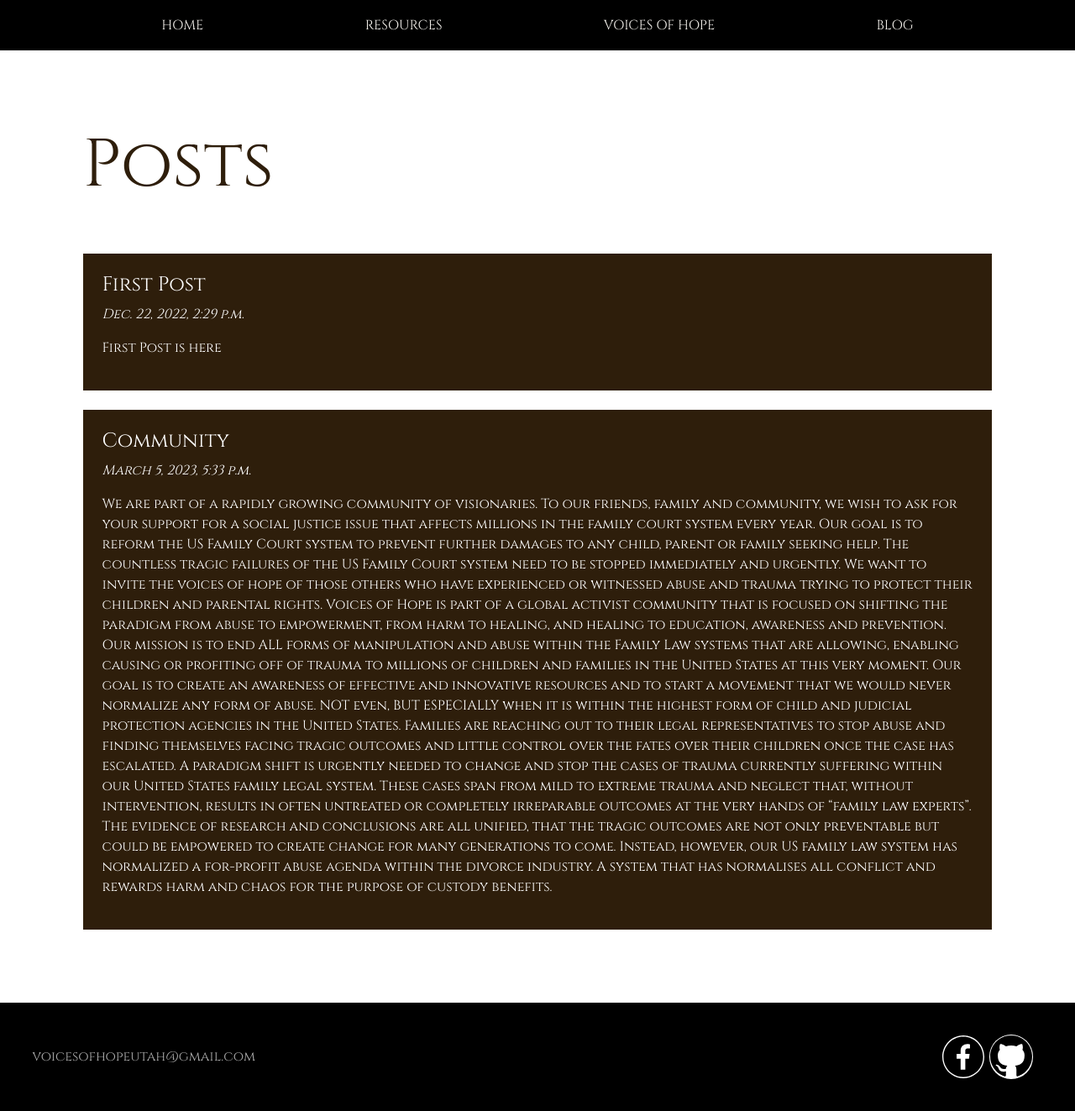
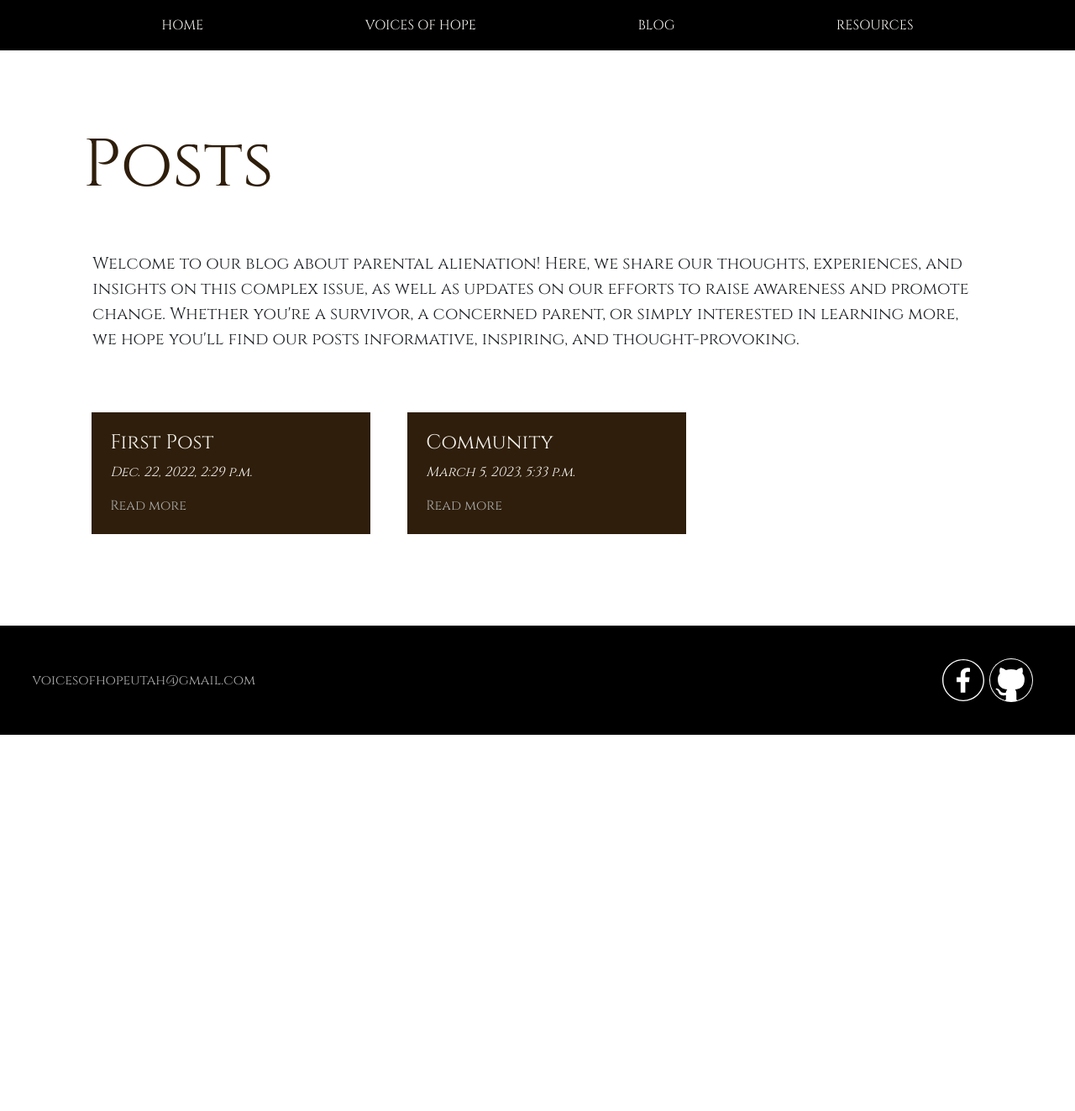
Before and after one commit to CodeSproutOrg/VOH, a Django app: page /blog in a window 1280 px wide. Shown: the whole page at 84% size. After the commit the page ends 875 px from the top, so only its background shows below. Run offline with Django 4.2, Linux system fonts and the light colour scheme; data comes from the database, SQL or seed files in the repository; both versions use the stored data as it was after the commit.

Commit message:
05.03.2023

```diff
--- a/VOH/urls.py
+++ b/VOH/urls.py
@@ -8,6 +8,7 @@ handler404 = pageNotFound
 urlpatterns = [
     path('', views.index, name='main'),
     path('blog', views.blog, name='blog'),
+    path('blog/<int:post_id>/', views.blog, name='blog'),
     path('stories', views.stories, name='stories'),
     path('resources', views.resources, name='resources'),
     path('resources/<str:file_name>/', views.download_file, name='download_file'),
--- a/core/views.py
+++ b/core/views.py
@@ -19,10 +19,18 @@ def index(request):
     else:
         return render(request, template, context=data)
 
-def blog(request):
-    template = f"{template_path}/blog.html"
-    data = {"title": "Posts", "posts": Post.objects.all()}
-    return render(request, template, context=data)
+def blog(request, post_id=None):
+    template = f"{template_path}/blog"
+
+    if not post_id:
+        template = f'{template}/blog.html'
+        data = {"title": "Posts", "posts": Post.objects.all()}
+        return render(request, template, context=data)
+    else:
+        template = f'{template}/post.html'
+        post = Post.objects.get(id=post_id)
+        data = {"title": post.title, "post": post}
+        return render(request, template, context=data)
 
 def stories(request):
     template_folder = f"{template_path}/stories"
@@ -55,7 +63,6 @@ def process_alienation_test(request):
     else:
         return render(request, templates['get_template'], context=data)
 
-
 def resources(request):
     template = f"{template_path}/resources.html"
 
@@ -66,7 +73,11 @@ def resources(request):
     data = {
         "title": "Resources of Hope",
         'links': Link.objects.all(),
-        'documents': documents_list,
+        'links_sections': [
+            'Collaborative Divorce Resources', 'Collaborative Co-Parenting Mediation Resources',
+            'Assessments and Screeners', 'Consultation and Therapy Services', 'Co-Parenting Mediation Program'
+        ],
+        'documents': documents_list
     }
     return render(request, template, context=data)
 
--- a/static/css/posts.css
+++ b/static/css/posts.css
@@ -1,8 +1,19 @@
-#posts {padding: 5%;}
+#posts_view {padding: 5%;}
+#posts {
+    display: flex;
+    flex-wrap: wrap;
+    padding: 2%;
+}
 
 .post {
     padding: 2%;
-    margin: 2% 3%;
-    color: white;
+    margin: 2%;
+    width: 30%;
 }
 .post-time {font-style: italic;}
+
+
+
+#post_view {padding: 10%;}
+#post_view h1 {padding: 0;}
+#post_view p {padding: 1%;}
--- a/static/css/resources.css
+++ b/static/css/resources.css
@@ -43,12 +43,14 @@
 
 /* Links */
 #links p {margin-bottom: 3%;}
-.link {margin-bottom: 2%;}
-.link h1 {
-    font-size: x-large;
-    padding: 2%;
- }
-.link-content {padding: 1% 2%;}
+.link {
+    min-height: 350px;
+    margin: 0 2% 2% 0;
+    width: 45%;
+    background-color: #2e1e0bed;
+}
+.link h4 {padding: 5%; height: 120px; display: flex; align-items: center;}
+.link-content {padding: 5%;}
 
 /* Videos */
 #videos p {margin-bottom: 5%; font-size: 20px;}
--- a/static/css/style.css
+++ b/static/css/style.css
@@ -5,6 +5,8 @@ body {font-family: "Cinzel", sans-serif;}
     font-size: 80px;
     padding: 3%;
 }
+.page-description {font-size: 20px;
+    padding: 1% 4%;}
 h1 {font-size: x-large;}
 p {font-size: 16px;}
 a {
--- a/templates/base.html
+++ b/templates/base.html
@@ -9,7 +9,7 @@
 <body>
     <header>{% include 'base_part/header.html' %}</header>
     <main>
-        <div id="content" style="">{% block content %}{% endblock %}</div>
+        <div id="content">{% block content %}{% endblock %}</div>
         <div id="footer">{% include 'base_part/footer.html' %}</div>
     </main>
 </body>
--- a/templates/base_part/header.html
+++ b/templates/base_part/header.html
@@ -1,5 +1,5 @@
 <a href="/" class='second-color'>HOME</a>
-<a href="/resources" class='second-color'>RESOURCES</a>
 <a href="/stories" class='second-color'>VOICES OF HOPE</a>
 <a href="/blog" class='second-color'>BLOG</a>
+<a href="/resources" class='second-color'>RESOURCES</a>
 <!--        <button class="b-color second-color">Support us</button>-->
--- a/templates/pages/blog.html
+++ /dev/null
@@ -1,15 +0,0 @@
-{% extends "base.html" %}
-{% load static %}
-
-{% block content %}
-<div id="posts">
-    <h1 class="title color">Posts</h1>
-    {% for post in posts %}
-    <div class="post b-color">
-        <h1 class="post-title">{{ post.title }}</h1>
-        <p class="post-time">{{ post.time }}</p>
-        <p class="post-p">{{ post.post }}</p>
-    </div>
-    {% endfor %}
-</div>
-{% endblock %}
--- /dev/null
+++ b/templates/pages/blog/blog.html
@@ -0,0 +1,27 @@
+{% extends "base.html" %}
+{% load static %}
+
+{% block content %}
+<div id="posts_view">
+    <h1 class="title color">Posts</h1>
+    <p class="page-description">
+        Welcome to our blog about parental
+        alienation! Here, we share our thoughts,
+        experiences, and insights on this complex issue,
+        as well as updates on our efforts to raise awareness
+        and promote change. Whether you're a survivor,
+        a concerned parent, or simply interested in learning
+        more, we hope you'll find our posts informative,
+        inspiring, and thought-provoking.
+    </p>
+    <div id="posts">
+        {% for post in posts %}
+        <div class="post b-color second-color">
+            <h1 class="post-title">{{ post.title }}</h1>
+            <p class="post-time">{{ post.time }}</p>
+            <a href="/blog/{{ post.id }}">Read more</a>
+        </div>
+        {% endfor %}
+    </div>
+</div>
+{% endblock %}
--- a/templates/pages/main-blocks/who-we-are.html
+++ b/templates/pages/main-blocks/who-we-are.html
@@ -1,5 +1,5 @@
 {% load static %}
-<div id="who-we-are">
+<div id="who-we-are" style="background-color: F4F1EC;">
     <div id="who-we-are-content">
         <h1 class="main-title color">WHO WE ARE?</h1>
         <div id='who-we-are-text' class="content">
@@ -23,5 +23,8 @@
 <!--            </p>-->
 <!--            <button class="b-color second-color">Support us</button>-->
         </div>
+        <a href="/">
+            <button class='b-color second-color' style="padding: 2% 5%; width: 90%;">SUPPORT US</button>
+        </a>
     </div>
 </div>
```
Also changed, not shown: static/css/stories.css (+24 -34 lines), templates/pages/blog/post.html (added, +9 -0 lines), templates/pages/resources-blocks/links.html (+9 -45 lines), templates/pages/stories/stories.html (+8 -6 lines), db.sqlite3.
